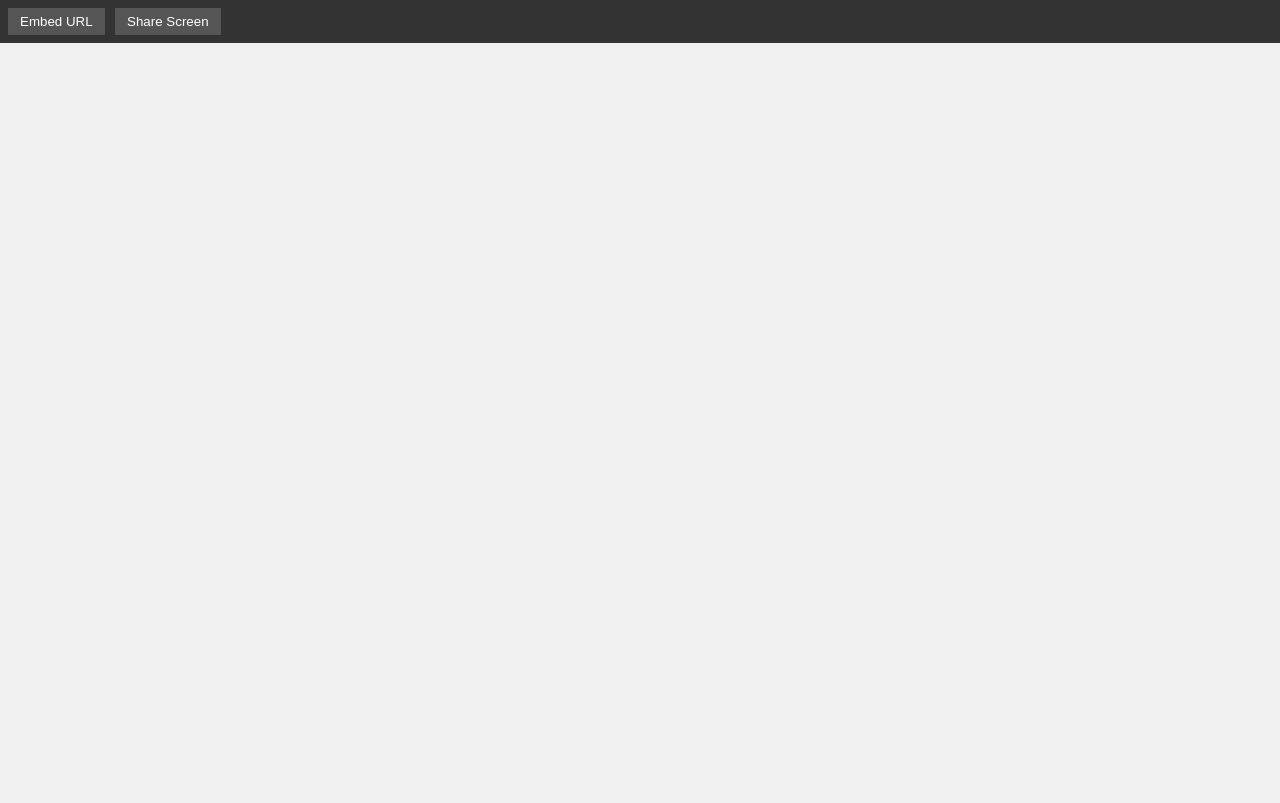
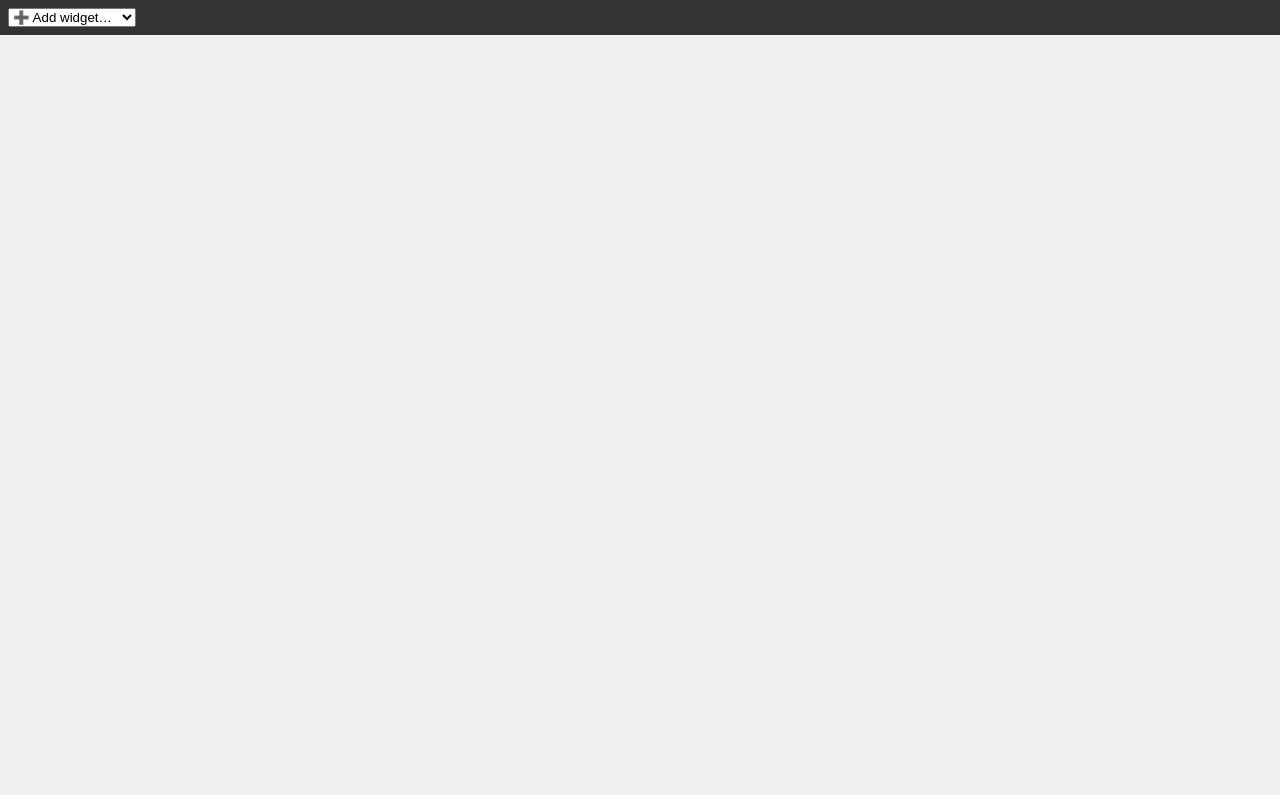
Before and after one commit to NexaFlowDigital/classroom-clone, a plain HTML site: page index.html in a window 1280 px wide. Drawn offline with Linux system fonts and the light colour scheme.

Commit message:
Update index.html

```diff
--- a/index.html
+++ b/index.html
@@ -8,8 +8,30 @@
 </head>
 <body>
   <div id="toolbar">
-    <button id="embedBtn">Embed URL</button>
-    <button id="screenBtn">Share Screen</button>
+    <select id="widgetSelect">
+      <option value="">➕ Add widget…</option>
+      <option value="screenShare">Screen Share</option>
+      <option value="setBackground">Set Background</option>
+      <option value="text">Text</option>
+      <option value="clock">Clock</option>
+      <option value="timer">Timer</option>
+      <option value="visualTimer">Visual Timer</option>
+      <option value="eventCountdown">Event Countdown</option>
+      <option value="poll">Poll</option>
+      <option value="timetable">Timetable</option>
+      <option value="randomizer">Randomizer</option>
+      <option value="groupMaker">Group Maker</option>
+      <option value="dice">Dice</option>
+      <option value="trafficLight">Traffic Light</option>
+      <option value="scoreboard">Scoreboard</option>
+      <option value="soundLevel">Sound Level</option>
+      <option value="workSymbols">Work Symbols</option>
+      <option value="stickers">Stickers</option>
+      <option value="image">Image</option>
+      <option value="video">Video</option>
+      <option value="embed">Embed</option>
+      <option value="hyperlink">Hyperlink</option>
+    </select>
   </div>
   <div id="canvas"></div>
   <script src="script.js"></script>
```
